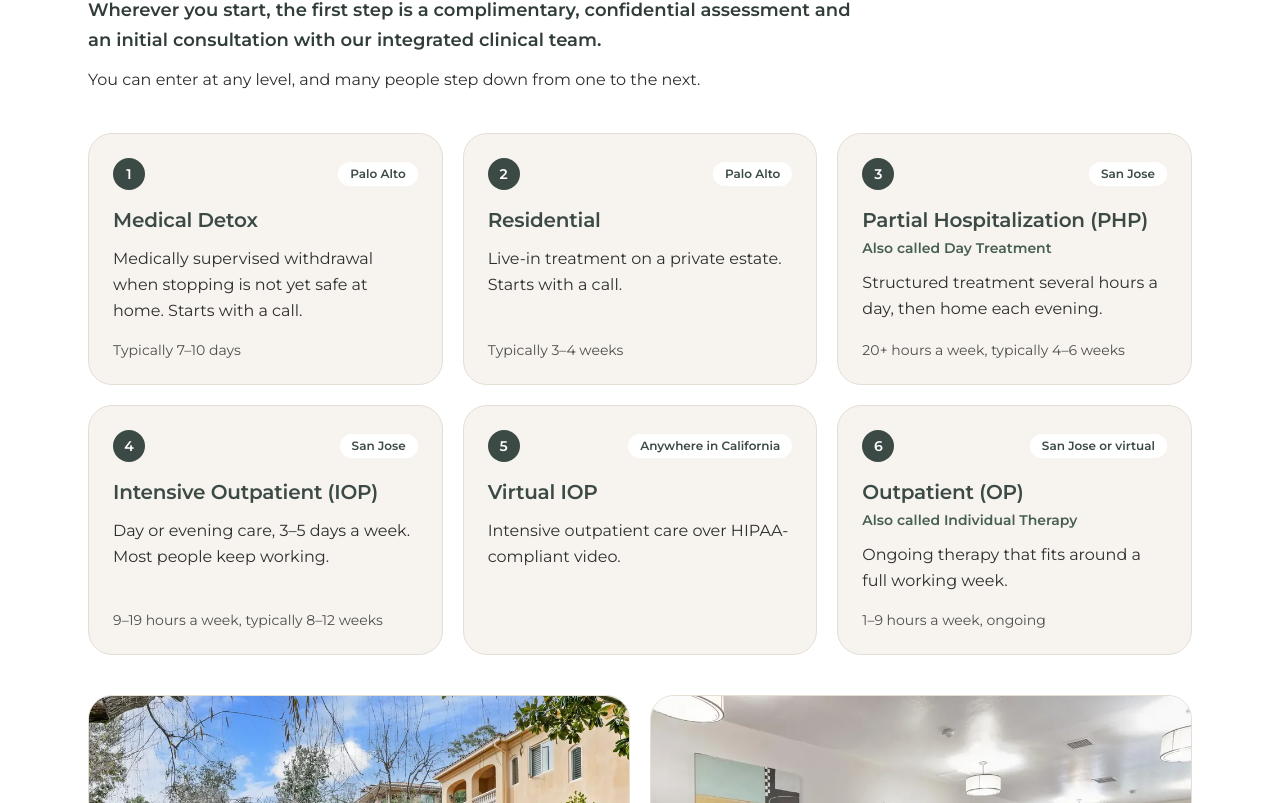
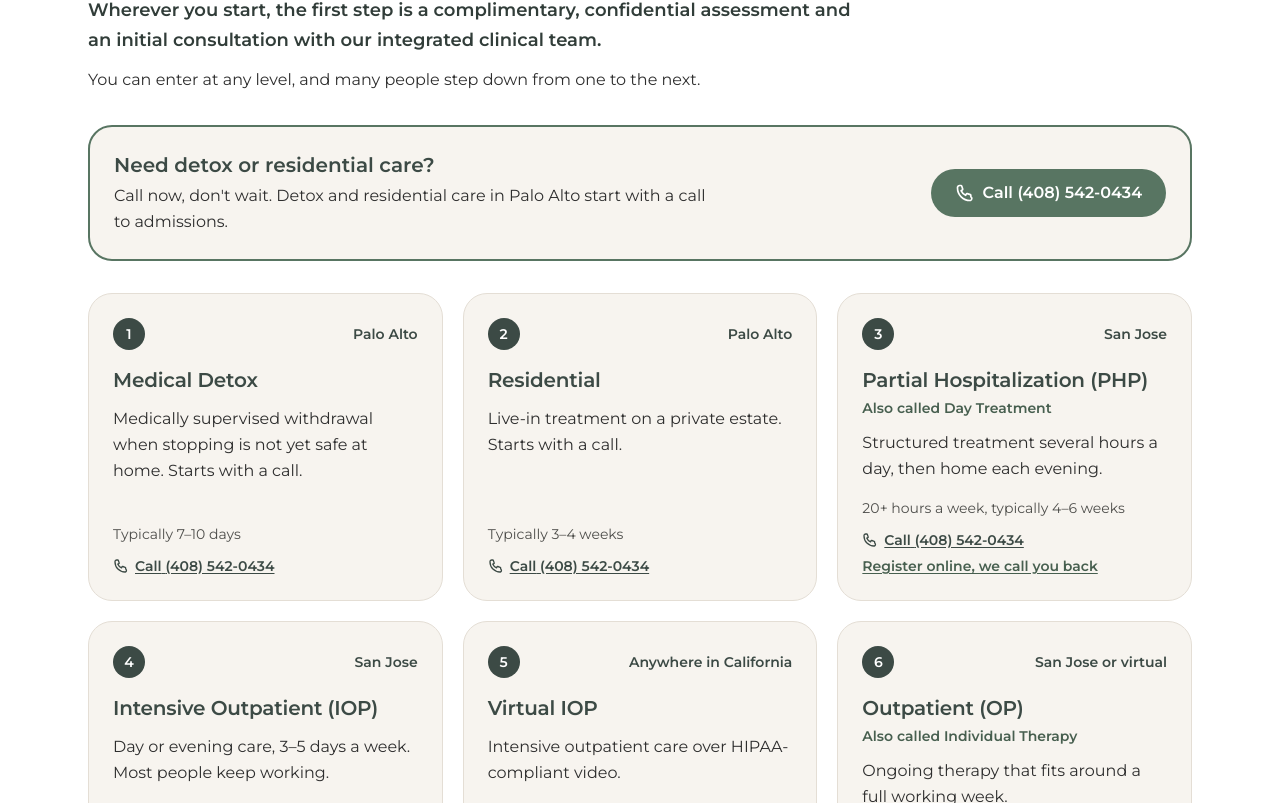
Before and after one commit to sergei-summit/lgtc-summit-microsite, a Next.js app: page /summit-estate in a window 1280 px wide. Shown: the part 1137-1940 px from the top of the page. Built offline with nearby package versions, Linux system fonts and the light colour scheme.

Commit message:
Levels per-tile CTAs + urgent band, Call/Register split, mobile bar Get started (3/4)

```diff
--- a/components/CallOrRegister.tsx
+++ b/components/CallOrRegister.tsx
@@ -1,6 +1,10 @@
 import { page } from '@/content/page';
 import { CallButton, RegisterButton } from './Actions';
 
+/**
+ * Call or register, split by level of care: detox and residential are
+ * call-only; outpatient care can also register online.
+ */
 export default function CallOrRegister() {
   const { callOrRegister } = page;
   return (
@@ -9,11 +13,24 @@ export default function CallOrRegister() {
         <h2 id="verify-title" className="text-3xl font-semibold text-white sm:text-4xl">
           {callOrRegister.title}
         </h2>
-        <h3 className="mt-4 text-xl font-semibold text-se-sand">{callOrRegister.subtitle}</h3>
+        <p className="mt-4 text-xl font-semibold text-se-sand">{callOrRegister.subtitle}</p>
         <p className="mt-2 leading-relaxed">{callOrRegister.text}</p>
-        <div data-verify-actions className="mt-8 flex flex-col gap-3 sm:flex-row sm:flex-wrap">
-          <CallButton tone="dark" />
-          <RegisterButton tone="dark" />
+        <div data-verify-actions className="mt-8 grid gap-5 md:grid-cols-2">
+          <div className="flex flex-col rounded-3xl border-2 border-se-sand p-6">
+            <h3 className="text-xl font-semibold text-white">{callOrRegister.urgent.title}</h3>
+            <p className="mt-2 leading-relaxed">{callOrRegister.urgent.text}</p>
+            <div className="mt-auto pt-6">
+              <CallButton tone="dark" />
+            </div>
+          </div>
+          <div className="flex flex-col rounded-3xl border border-se-green-600 p-6">
+            <h3 className="text-xl font-semibold text-white">{callOrRegister.outpatient.title}</h3>
+            <p className="mt-2 leading-relaxed">{callOrRegister.outpatient.text}</p>
+            <div className="mt-auto flex flex-col gap-3 pt-6 sm:flex-row sm:flex-wrap">
+              <CallButton tone="dark" />
+              <RegisterButton tone="dark" />
+            </div>
+          </div>
         </div>
         <p className="mt-5 max-w-2xl text-sm leading-relaxed">{callOrRegister.smallPrint}</p>
       </div>
--- a/components/LevelsOfCare.tsx
+++ b/components/LevelsOfCare.tsx
@@ -1,7 +1,13 @@
 import { page } from '@/content/page';
-import { CallButton } from './Actions';
+import { settings } from '@/content/settings';
+import { CallButton, PhoneIcon } from './Actions';
 import LocationTile from './LocationTile';
 
+/**
+ * Levels of care. Detox and residential are call-only, framed as urgent;
+ * outpatient levels (PHP, IOP, Virtual IOP, OP) offer a call or online
+ * registration.
+ */
 export default function LevelsOfCare() {
   const { levels } = page;
   return (
@@ -13,7 +19,15 @@ export default function LevelsOfCare() {
         <p className="mt-5 max-w-3xl text-lg font-semibold leading-relaxed text-se-green-800">{levels.lead}</p>
         <p className="mt-3 max-w-3xl leading-relaxed text-se-ink">{levels.intro}</p>
 
-        <ol className="mt-10 grid gap-5 sm:grid-cols-2 lg:grid-cols-3">
+        <div className="mt-8 flex flex-col items-start gap-4 rounded-3xl border-2 border-se-accent-600 bg-se-cream p-6 md:flex-row md:items-center md:justify-between">
+          <div>
+            <p className="text-xl font-semibold text-se-green-700">{levels.urgent.title}</p>
+            <p className="mt-1 max-w-2xl leading-relaxed text-se-ink">{levels.urgent.text}</p>
+          </div>
+          <CallButton className="shrink-0" />
+        </div>
+
+        <ol className="mt-8 grid gap-5 sm:grid-cols-2 lg:grid-cols-3">
           {levels.items.map((level, i) => (
             <li key={level.id} className="flex flex-col rounded-3xl border border-se-line bg-se-cream p-6">
               <div className="flex items-center justify-between gap-3">
@@ -23,9 +37,7 @@ export default function LevelsOfCare() {
                 >
                   {i + 1}
                 </span>
-                <span className="rounded-full bg-se-paper px-3 py-1 text-xs font-semibold text-se-green-700">
-                  {level.where}
-                </span>
+                <span className="text-sm font-semibold text-se-green-700">{level.where}</span>
               </div>
               <h3 className="mt-4 text-xl font-semibold text-se-green-700">{level.name}</h3>
               {level.alias && (
@@ -34,7 +46,23 @@ export default function LevelsOfCare() {
                 </p>
               )}
               <p className="mt-3 leading-relaxed text-se-ink">{level.text}</p>
-              {level.length && <p className="mt-auto pt-4 text-sm text-se-ink-muted">{level.length}</p>}
+              <div className="mt-auto pt-4">
+                {level.length && <p className="text-sm text-se-ink-muted">{level.length}</p>}
+                <div className="mt-3 flex flex-col gap-1.5 text-sm font-semibold">
+                  <a
+                    href={settings.phoneHref}
+                    className="inline-flex items-center gap-1.5 text-se-green-700 underline underline-offset-2"
+                  >
+                    <PhoneIcon className="h-4 w-4" />
+                    {page.actions.callPrefix} {settings.phone}
+                  </a>
+                  {level.cta === 'register' && (
+                    <a href={settings.registrationUrl} className="text-se-accent-700 underline underline-offset-2">
+                      {page.actions.register}
+                    </a>
+                  )}
+                </div>
+              </div>
             </li>
           ))}
         </ol>
--- a/components/MobileCallBar.tsx
+++ b/components/MobileCallBar.tsx
@@ -4,24 +4,26 @@ import { useEffect, useState } from 'react';
 import { PhoneIcon } from './Actions';
 
 /**
- * Fixed bottom bar on phones with Call and Register. The only script hides the
- * bar while the "Call or register" section's own buttons are on screen, so the
- * two never stack. Hidden on md screens and up.
+ * Fixed bottom bar on phones with Call and Get started (a jump to the "Call or
+ * register" split, where outpatient care can register online; detox and
+ * residential are call-only). The only script hides the bar while that
+ * section's own buttons are on screen, so the two never stack. Hidden on md
+ * screens and up.
  */
 export default function MobileCallBar({
   label,
   phone,
   phoneHref,
   callPrefix,
-  registerLabel,
-  registrationUrl,
+  secondaryLabel,
+  secondaryHref,
 }: {
   label: string;
   phone: string;
   phoneHref: string;
   callPrefix: string;
-  registerLabel: string;
-  registrationUrl: string;
+  secondaryLabel: string;
+  secondaryHref: string;
 }) {
   const [hidden, setHidden] = useState(false);
 
@@ -52,10 +54,10 @@ export default function MobileCallBar({
           {callPrefix}
         </a>
         <a
-          href={registrationUrl}
+          href={secondaryHref}
           className="inline-flex min-h-12 items-center justify-center rounded-full border-2 border-se-accent-600 px-4 text-base font-semibold text-se-green-700 no-underline"
         >
-          {registerLabel}
+          {secondaryLabel}
         </a>
       </div>
     </aside>
--- a/components/WhatWeTreat.tsx
+++ b/components/WhatWeTreat.tsx
@@ -4,16 +4,15 @@ import { CheckIcon } from './Actions';
 export default function WhatWeTreat() {
   const { treatment } = page;
   return (
-    <section id={treatment.id} aria-labelledby="treatment-title" className="scroll-mt-20 bg-se-cream">
+    <section id={treatment.id} aria-labelledby="treatment-title" className="scroll-mt-20 bg-se-paper">
       <div className="mx-auto max-w-se-content px-4 py-14 sm:px-6 md:py-20">
-        <p className="text-xs font-semibold uppercase tracking-[0.14em] text-se-accent-700">{treatment.eyebrow}</p>
-        <h2 id="treatment-title" className="mt-3 text-3xl font-semibold text-se-green-700 sm:text-4xl">
+        <h2 id="treatment-title" className="text-3xl font-semibold text-se-green-700 sm:text-4xl">
           {treatment.title}
         </h2>
         <p className="mt-4 text-lg leading-relaxed text-se-ink">{treatment.intro}</p>
         <div className="mt-8 grid gap-5 md:grid-cols-2">
           {treatment.groups.map((group) => (
-            <div key={group.label} className="rounded-3xl border border-se-line bg-se-paper p-6">
+            <div key={group.label} className="rounded-3xl border border-se-line bg-se-cream p-6">
               <p id={`treat-${group.label.toLowerCase().replace(/\W+/g, "-")}`} className="text-lg font-semibold text-se-green-700">
                 {group.label}
               </p>
```
